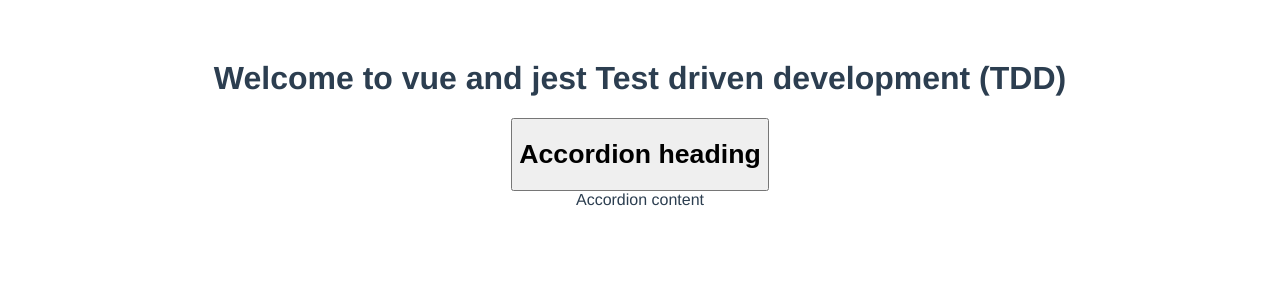
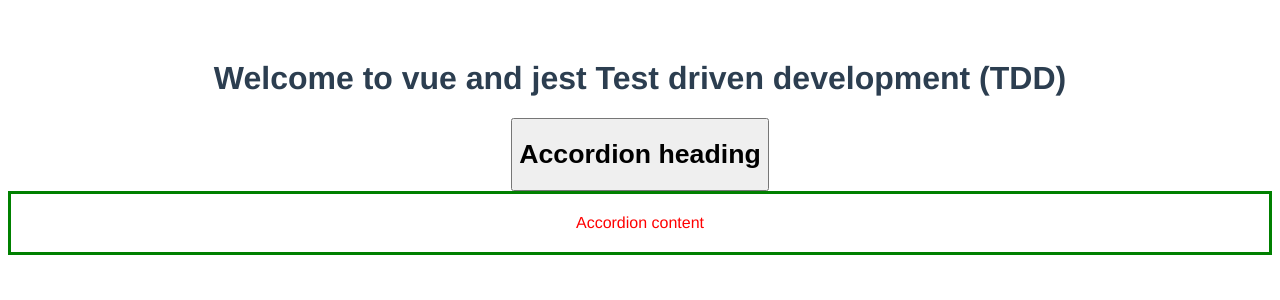
Before and after one commit to naimlatifi5/TDD-Vue, a Vue app: page / in a window 1280 px wide. Both pictures are taken after a click on the button "Accordion heading". Shown: the top 300 px of the page. Built offline with nearby package versions, Linux system fonts and the light colour scheme.

Commit message:
more test in accordion

```diff
--- a/package.json
+++ b/package.json
@@ -3,11 +3,11 @@
   "version": "0.1.0",
   "private": true,
   "scripts": {
-    "serve": "vue-cli-service serve",
+    "start": "vue-cli-service serve",
     "build": "vue-cli-service build",
     "test:unit": "vue-cli-service test:unit",
     "lint": "vue-cli-service lint",
-    "watchAll:test": "vue-cli-service test:unit --watchAll"
+    "watch": "vue-cli-service test:unit --watchAll"
   },
   "dependencies": {
     "core-js": "^3.6.5",
@@ -23,6 +23,7 @@
     "babel-eslint": "^10.1.0",
     "eslint": "^6.7.2",
     "eslint-plugin-vue": "^7.0.0",
+    "sass-loader": "^10.1.1",
     "typescript": "~3.9.3",
     "vue-jest": "^5.0.0-0"
   },
--- a/src/components/Accordion.vue
+++ b/src/components/Accordion.vue
@@ -1,14 +1,15 @@
 <template>
   <div>
-    <button
-      data-test="button"
-      v-if="heading"
-      type="button"
-      @click="onToggleAccordion"
-    >
+    <button data-test="button" v-if="heading" type="button" @click="onToggle">
       <h1 data-test="heading">{{ heading }}</h1>
     </button>
-    <div data-test="content" v-if="isExpanded" class="content">
+    <div
+      data-test="content"
+      :class="{ expanded: isExpanded }"
+      v-if="isExpanded"
+      class="content"
+      :style="setInlineStyleBorder"
+    >
       Accordion content
     </div>
   </div>
@@ -25,13 +26,24 @@
   props: {
     heading: String,
   },
+  computed: {
+    setInlineStyleBorder() {
+      return this.isExpanded ? 'border: 3px solid green;' : null
+    },
+  },
   methods: {
-    onToggleAccordion() {
+    onToggle() {
       this.isExpanded = !this.isExpanded
-      console.log('clicked')
+      this.$emit('isExpanded', true)
     },
   },
 }
 </script>
 
-<style lang="scss" scoped></style>
+<style>
+.content.expanded {
+  color: red;
+
+  padding: 20px;
+}
+</style>
```
Also changed, not shown: 2 other files (tests, documents, lock files or other folders).
